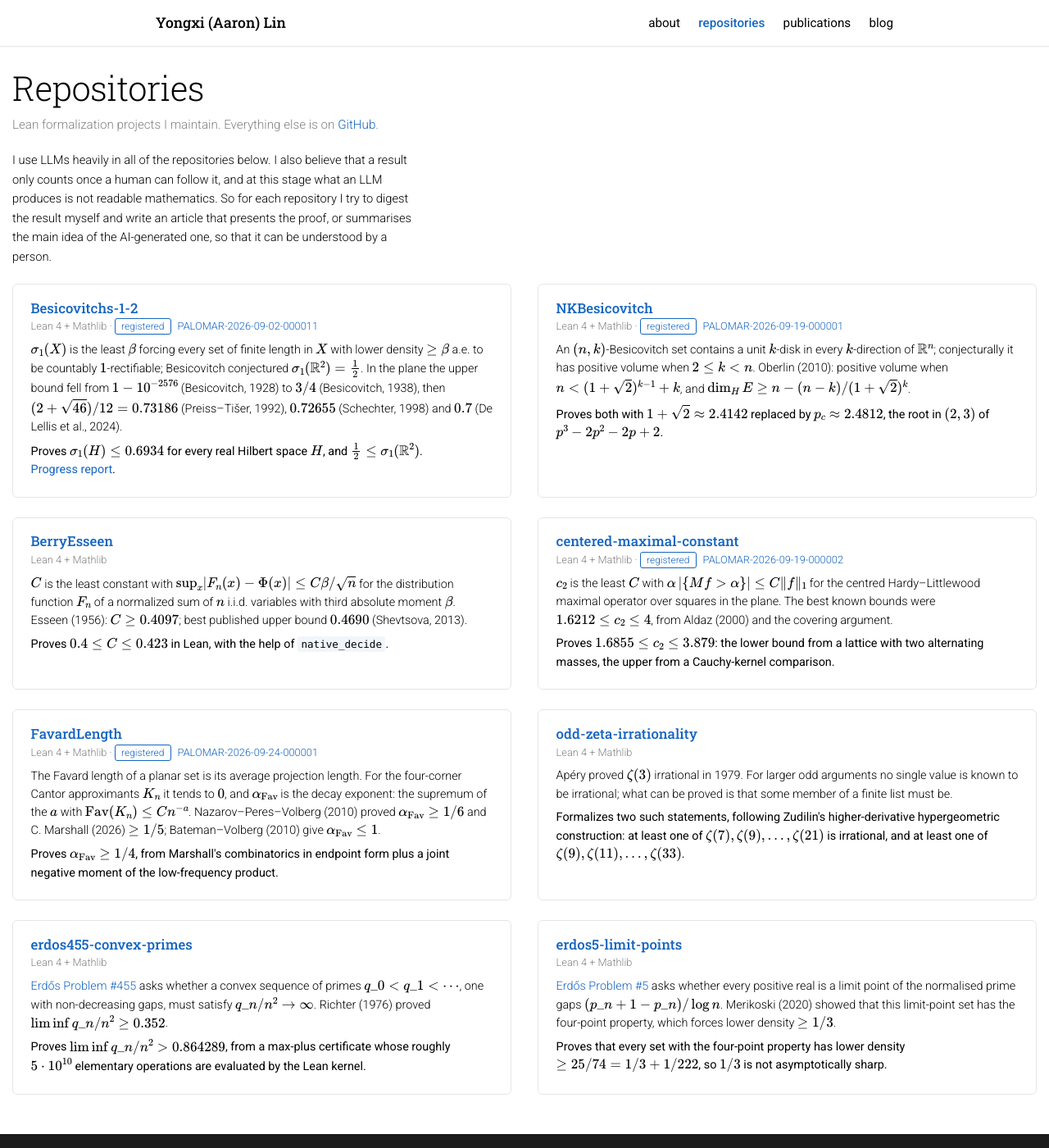
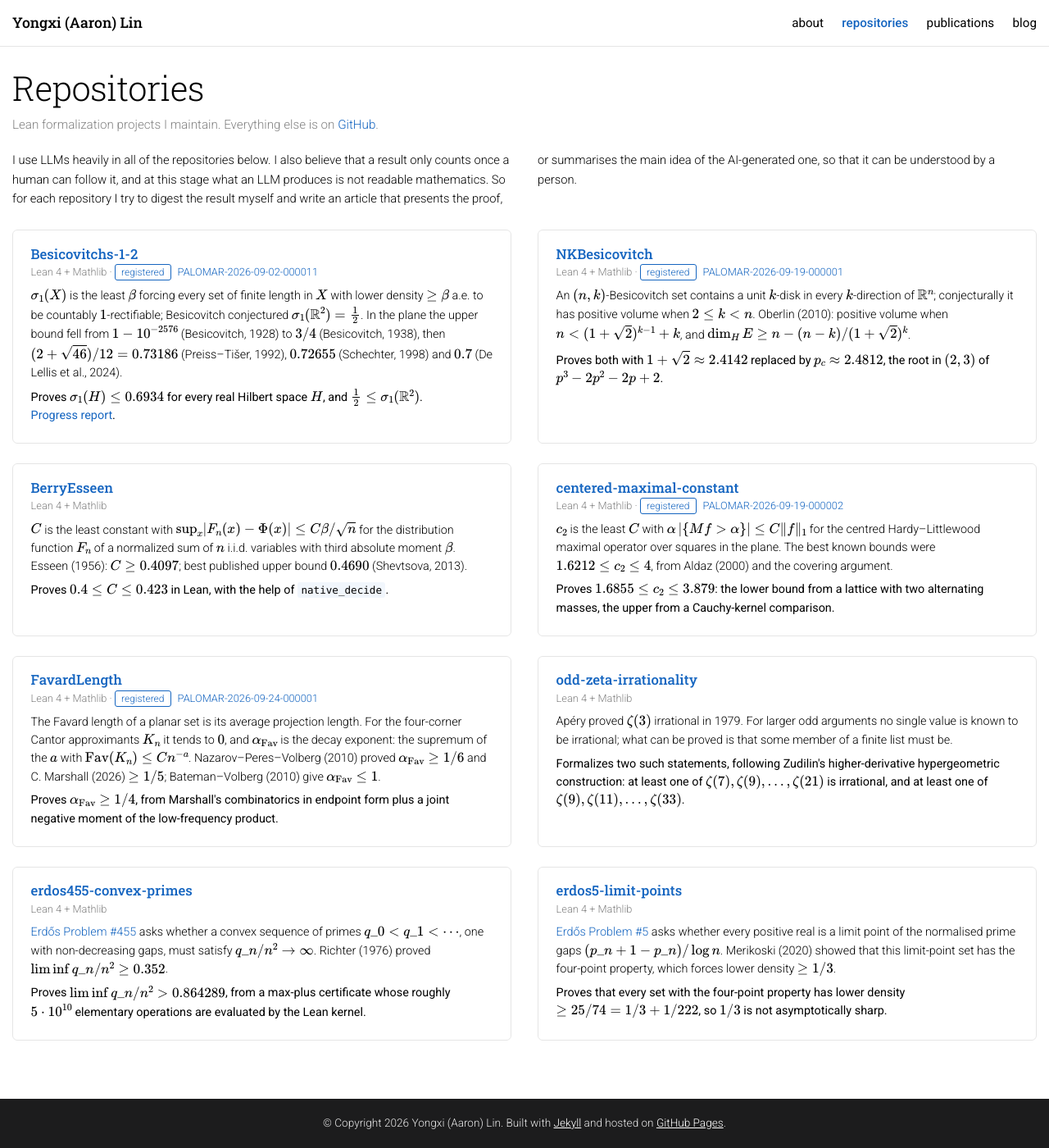
Before and after one commit to CoolRmal/coolrmal.github.io, a Jekyll site: the page built from repositories.md, in a window 1280 px wide and 1400 px high. Shown: the whole window at 82% size. Built offline with Jekyll 4.4.1, drawn with Linux system fonts in a browser that asks for light colours; formulas are drawn with MathJax 3.

Commit message:
Align the nav with wide pages, and spread the intro across both columns
On a page with wide: true the navigation now uses the same container width,
so the brand lines up with the page title and the links with the right edge
of the grid. The opening note flows into two columns above the cards
instead of leaving the right half empty; below 1000px both collapse.

Co-Authored-By: Claude Opus 5 <noreply@anthropic.com>

```diff
--- a/_includes/nav.html
+++ b/_includes/nav.html
@@ -1,5 +1,5 @@
 <nav id="navbar">
-  <div class="container nav-inner">
+  <div class="container nav-inner{% if page.wide %} page-wide{% endif %}">
     <a class="nav-brand" href="{{ '/' | relative_url }}">{{ site.first_name }} {{ site.last_name }}</a>
     <button class="nav-toggle" type="button" aria-label="Toggle navigation" aria-expanded="false">
       <span></span><span></span><span></span>
--- a/assets/css/main.css
+++ b/assets/css/main.css
@@ -272,10 +272,19 @@ blockquote {
 
 /* ------------------------------------------------------ repository grid */
 .repo-intro {
-  margin: 0 0 1.3rem;
+  margin: 0 0 1.6rem;
   max-width: 62ch;
   font-size: 0.92rem;
   line-height: 1.6;
+}
+
+/* On a wide screen the intro spans the grid and flows into the same two columns. */
+@media (min-width: 1000px) {
+  .repo-intro {
+    max-width: none;
+    columns: 2;
+    column-gap: 2rem;
+  }
 }
 
 /* This page opts into a wider container so the cards use the side space. */
```
